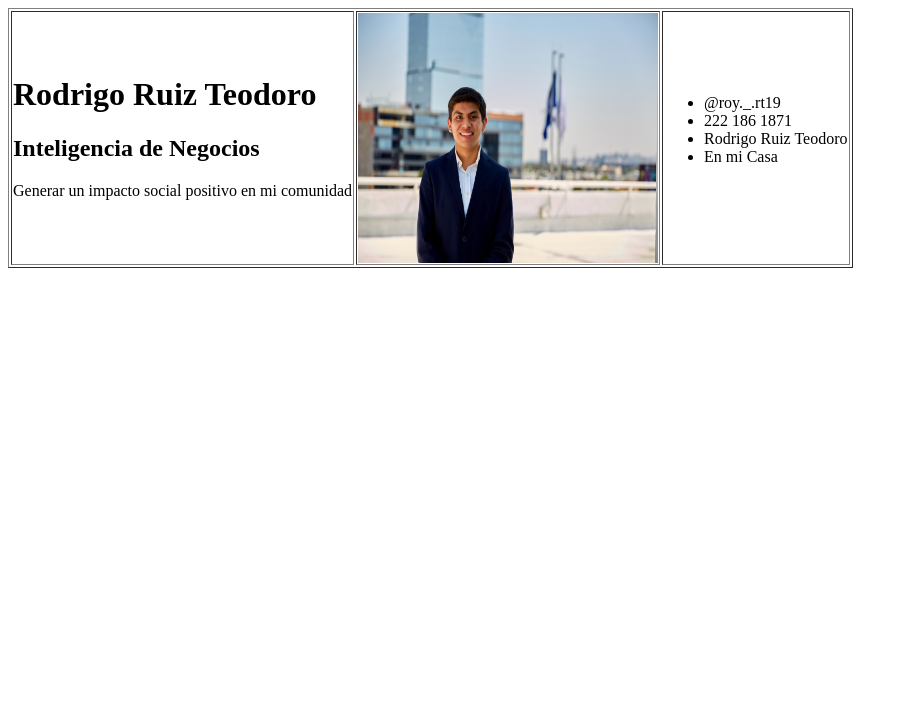
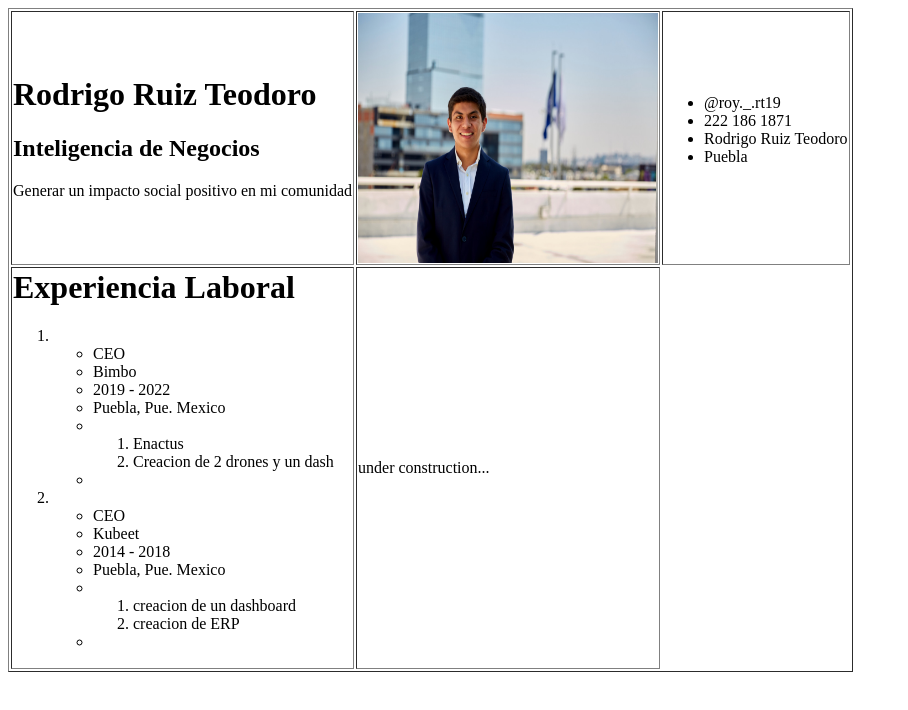
Before and after one commit to rodrigoruizteodoro/rodrigoruizteodoro.github.io, a plain HTML site: page index.html in a window 1280 px wide. Shown: the whole page, without its empty margins (0-908 px from the left). Drawn offline with Linux system fonts and the light colour scheme.

Commit message:
Terminé #2

```diff
--- a/index.html
+++ b/index.html
@@ -18,7 +18,7 @@ Generar un impacto social positivo en mi comunidad
 </td>
 <td>
 
-<img src="roy.jpg" alt="adsolft" width="300" height="250">
+<img src="Roy.jpg" alt="Roy" width="300" height="250">
 </td>
 <td>
 <ul>
@@ -26,12 +26,74 @@ Generar un impacto social positivo en mi comunidad
 <li> @roy._.rt19</li>
 <li> 222 186 1871</li>
 <li> Rodrigo Ruiz Teodoro</li>
-<li> En mi Casa</li>
+<li> Puebla</li>
 </ul>
+</td>
+</tr>
+
+</tr>
+
+
+<tr>
+
+<td>
+<h1> Experiencia Laboral </h1>
+
+<ol>
+<li>
+   <ul>
+     <li> CEO </li>
+     <li> Bimbo </li>
+     <li> 2019 - 2022 </li>
+     <li> Puebla, Pue. Mexico </li>
+
+     <li>
+        <ol>
+          <li> Enactus </li>
+          <li> Creacion de 2 drones y un dash </li>
+        </ol>
+     <li>
+   </ul>
+</li>
+
+<li>
+   <ul>
+     <li> CEO </li>
+     <li> Kubeet </li>
+     <li> 2014 - 2018 </li>
+     <li> Puebla, Pue. Mexico </li>
+
+     <li>
+        <ol>
+          <li> creacion de un dashboard </li>
+          <li> creacion de ERP </li>
+        </ol>
+     <li>
+   </ul>
+</ol>
+</li>
+
+
+</td>
+
+<td>
+under construction...
 </td>
 
 </tr>
+
+
 </table>
+
+<body>
+</html>
+
+
+</table>
+
+
+
+
 
 
 </body>
```
